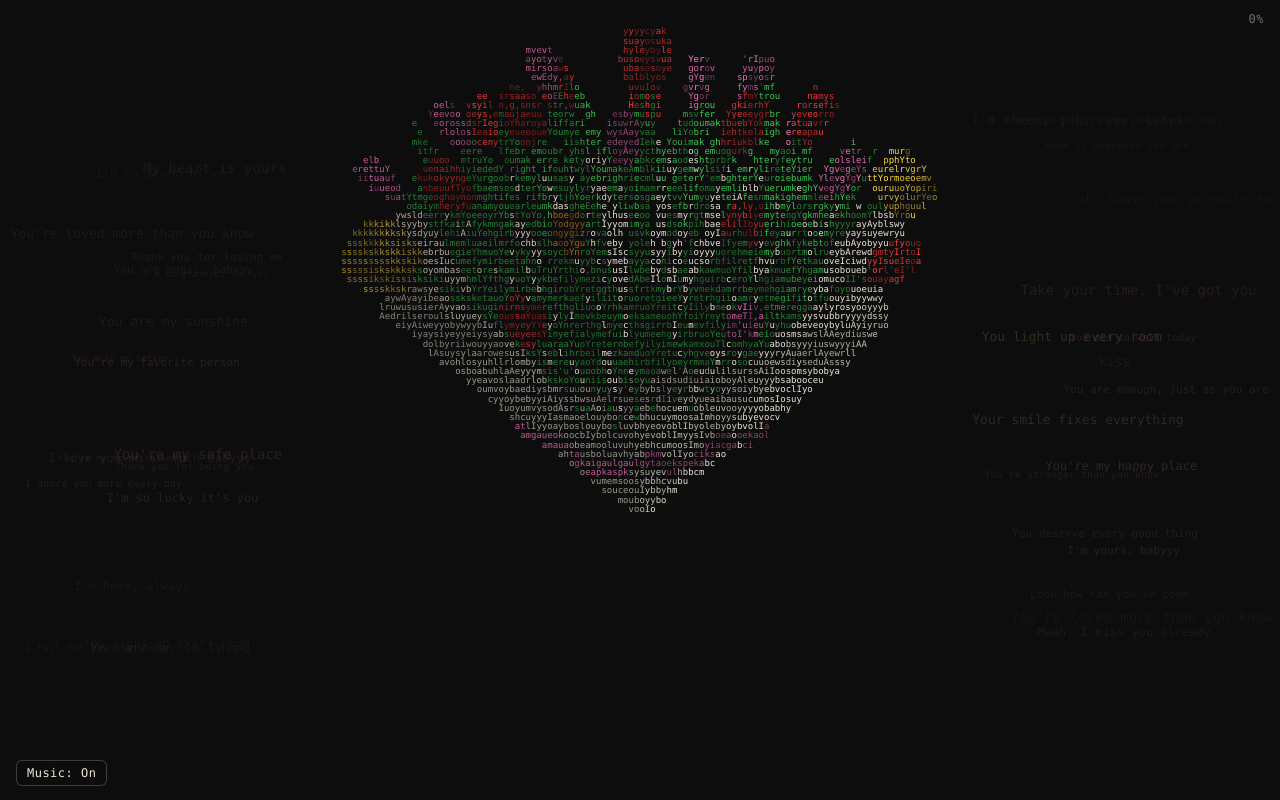
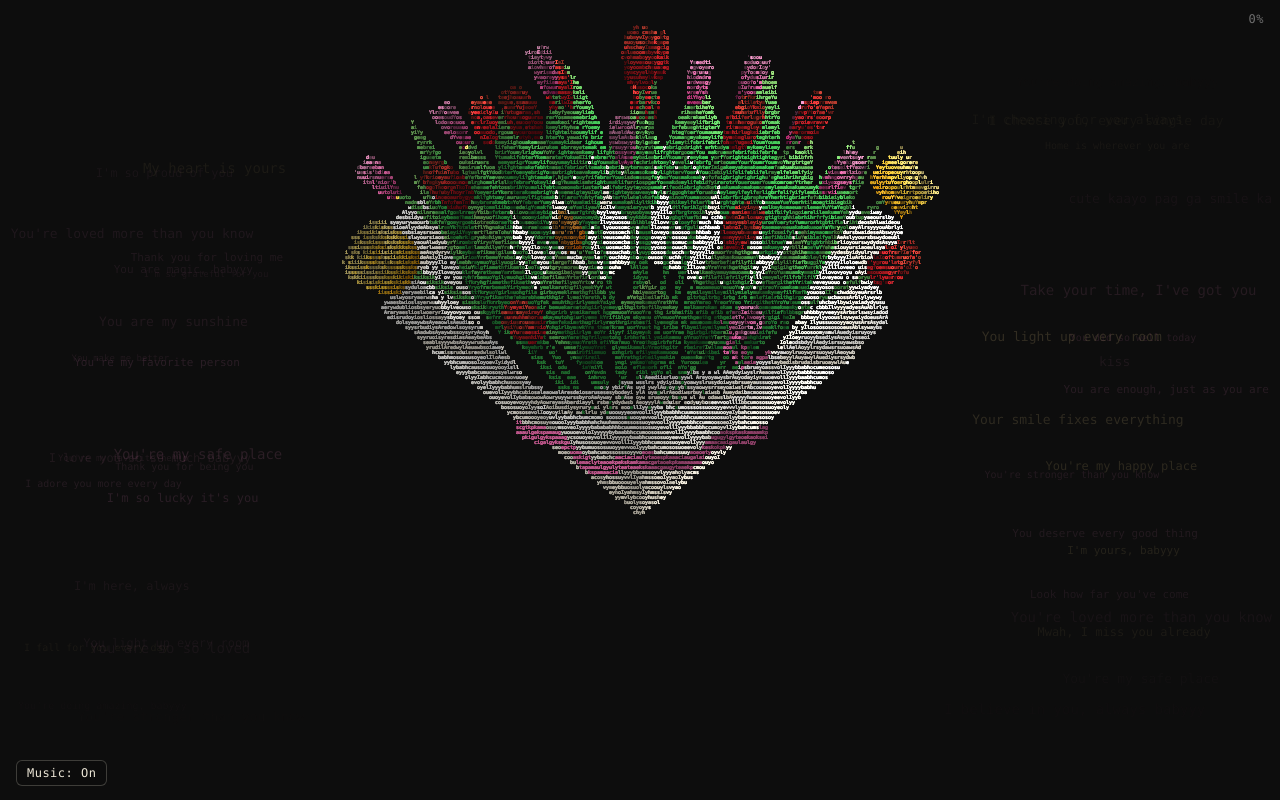
Before and after one commit to nathgokotano-bit/flowers, a plain HTML site: page index.html in a window 1280 px wide. Drawn offline with Linux system fonts and the light colour scheme; animation ran at ten frames a second; files whose address does not match are found by name.

Commit message:
Update website

```diff
--- a/index.html
+++ b/index.html
@@ -65,13 +65,14 @@ for(const ev of['pointerdown','wheel','touchstart','keydown']){
 }
 tryAutoplay();
 
-// ---- palette: pink, red, yellow, orange, green, off-white, sunflower-center brown; 8 brightness levels each
-const BASE=['#ff79c6','#ff3b3b','#ffd93d','#ff9a1f','#3ddc57','#ece6d6','#c07a34'];
-const STY=[];
-for(const h of BASE){
- const r=parseInt(h.slice(1,3),16),g=parseInt(h.slice(3,5),16),b=parseInt(h.slice(5,7),16);
- for(let l=0;l<8;l++){const m=.4+.6*l/7;STY.push(`rgb(${r*m|0},${g*m|0},${b*m|0})`)}
-}
+// ---- palette: each colour is a 3-stop gradient (deep -> base -> light); LUT = packed RGB [colour][gradient 16][shade 32]
+const STOPS=[['#a8195f','#ff6fb8','#ffb0da'],['#6e0a12','#e5222b','#ff5a44'],['#d98a00','#ffd23a','#fff2a8'],['#bd4600','#ff8a1c','#ffc766'],['#1c7233','#43d65c','#b8f58c'],['#b9b2a0','#ece6d6','#ffffff'],['#4d2c10','#a8692c','#e0a05a']].map(a=>a.map(h=>[1,3,5].map(i=>parseInt(h.slice(i,i+2),16))));
+const LUT=new Uint32Array(7*16*32);
+for(let c=0;c<7;c++)for(let g=0;g<16;g++){
+ const u=g/15,A=u<.5?STOPS[c][0]:STOPS[c][1],B=u<.5?STOPS[c][1]:STOPS[c][2],k=u<.5?u*2:(u-.5)*2;
+ for(let s=0;s<32;s++){const t=s/31,m=.3+.7*Math.min(1,t*1.1),w=Math.max(0,t-.85)*.35;
+  const ch=j=>Math.min(255,((A[j]+(B[j]-A[j])*k)*m+255*w)|0);
+  LUT[(c*16+g)*32+s]=(ch(2)<<16)|(ch(1)<<8)|ch(0)}}
 const PINK=0,RED=1,YEL=2,ORG=3,GRN=4,WHT=5,BRN=6;
 
 // ---- flower definitions: petal rings. a0 = base angle above petal plane [closed,open], k = curl rate [closed,open]
@@ -108,7 +109,8 @@ const cross=(a,b)=>[a[1]*b[2]-a[2]*b[1],a[2]*b[0]-a[0]*b[2],a[0]*b[1]-a[1]*b[0]]
 })();
 
 // ---- state
-let W,H,dpr,cw,chh,cols,rows,zb,chr,gi,co,S,cx0,cy0,dens=1,fs;
+let W,H,dpr,cw,chh,cols,rows,zb,chr,gi,co,S,cx0,cy0,dens=1,fs,bx0=0,by0=0,bd=1,bcv,bctx,bimg,b32,gw=3,gh=5;
+const gl=new Map(),PS=[],VE=[];let ZB=0;
 let cY,sY,cT,sT;
 const Lv=nrm([-.35,.65,.75]);
 function resize(){
@@ -116,74 +118,87 @@ function resize(){
  W=Math.max(1,innerWidth);H=Math.max(1,innerHeight);
  cv.width=Math.round(W*dpr);cv.height=Math.round(H*dpr);
  ctx.setTransform(dpr,0,0,dpr,0,0);
- fs=Math.max(6,Math.min(13,Math.round(Math.min(W/112,H/90))));
- ctx.font=fs+'px '+FONT;
- cw=Math.max(1,ctx.measureText('M').width);
- chh=Math.max(1,fs*1.02);
- cols=Math.max(1,Math.ceil(W/cw));
- rows=Math.max(1,Math.ceil(H/chh));
- zb=new Float32Array(cols*rows);chr=new Uint8Array(cols*rows);co=new Uint8Array(cols*rows);gi=new Uint16Array(cols*rows);
  cardSize();const Hb=H-resv; // bouquet gets the space above the photo strip
- S=Math.min(Hb*.96/4.7,W*.95/5.2);cx0=W/2;cy0=(Hb-4.7*S)/2+2.6*S;dens=Math.max(.75,Math.min(1.6,S/chh/9));
+ S=Math.min(Hb*.96/4.7,W*.95/5.2);cx0=W/2;cy0=(Hb-4.7*S)/2+2.6*S;
+ bd=Math.min(dpr,2);fs=Math.max(4,S*.036); // fine glyph grid: ~110 rows over the bouquet
+ gw=Math.max(3,Math.round(fs*.6*bd));gh=Math.max(5,Math.round(fs*1.05*bd));cw=gw/bd;chh=gh/bd;
+ bx0=Math.max(0,Math.floor(cx0-3.3*S));by0=0;
+ const bw=Math.min(W,Math.ceil(cx0+3.3*S))-bx0,bh=Math.max(1,Math.ceil(Hb));
+ cols=Math.max(1,Math.ceil(bw/cw));rows=Math.max(1,Math.ceil(bh/chh));
+ zb=new Float32Array(cols*rows);chr=new Uint8Array(cols*rows);co=new Uint32Array(cols*rows);gi=new Uint16Array(cols*rows);
+ bcv=document.createElement('canvas');bcv.width=cols*gw;bcv.height=rows*gh;bctx=bcv.getContext('2d');
+ bimg=bctx.createImageData(bcv.width,bcv.height);b32=new Uint32Array(bimg.data.buffer);gl.clear();
+ dens=Math.max(.75,Math.min(2.2,S/chh/9));
  layout();
 }
 
 // ---- z-buffered point plotter
-function plot(x,y,z,nx,ny,nz,c,t,g){
+function glyph(ch){let m=gl.get(ch);if(m)return m;
+ const c=document.createElement('canvas');c.width=gw;c.height=gh;const x=c.getContext('2d');
+ x.font='bold '+Math.round(gh*.95)+'px '+FONT;x.textAlign='center';x.textBaseline='middle';x.fillStyle='#fff';x.fillText(ch,gw/2,gh/2+.5);
+ const d=x.getImageData(0,0,gw,gh).data;m=new Uint8Array(gw*gh);
+ for(let i=0;i<m.length;i++)m[i]=Math.min(255,Math.pow(d[i*4+3]/255,.5)*330);
+ gl.set(ch,m);return m}
+function plot(x,y,z,nx,ny,nz,c,t,g,q,e){
  const x1=x*cY+z*sY,z1=-x*sY+z*cY,y2=y*cT-z1*sT,z2=y*sT+z1*cT,f=D/Math.max(.5,(D-z2));
- const col=((cx0+x1*S*f)/cw)|0,row=((cy0-y2*S*f)/chh)|0;
+ const col=Math.floor((cx0-bx0+x1*S*f)/cw),row=Math.floor((cy0-by0-y2*S*f)/chh);
  if(col<0||col>=cols||row<0||row>=rows)return;
- const i=row*cols+col;if(z2<=zb[i])return;
+ const i=row*cols+col,zz=z2+ZB;if(zz<=zb[i])return;
  const a=nx*cY+nz*sY,b=-nx*sY+nz*cY,m=ny*cT-b*sT,n=ny*sT+b*cT;
- const sh=Math.min(.999,.12+.95*Math.abs(a*Lv[0]+m*Lv[1]+n*Lv[2]));
- zb[i]=z2;chr[i]=t+1;gi[i]=g;co[i]=c*8+((sh*8)|0);
+ const sh=Math.max(0,Math.min(.999,.16+.9*Math.abs(a*Lv[0]+m*Lv[1]+n*Lv[2])+(e||0)));
+ zb[i]=zz;chr[i]=t+1;gi[i]=g;co[i]=LUT[(c*16+(q===undefined?8:(Math.max(0,Math.min(.999,q))*16)|0))*32+((sh*32)|0)];
 }
 
 const RA=[],AX=[],WW=[],CA=[],SA=[];
 function drawFlower(f,b){
- const T=TYPES[f.t],A=f.A,U=f.U,V=f.V,H=f.H,sc=f.sc,ns=Math.round(8*dens),nt=Math.round(6*dens);
+ const T=TYPES[f.t],A=f.A,U=f.U,V=f.V,H=f.H,sc=f.sc,uR=S*sc/chh,uC=S*sc/cw;
  for(const g of T.rings){
   const a0=g.a0[0]+(g.a0[1]-g.a0[0])*b;let k=g.k[0]+(g.k[1]-g.k[0])*b;if(Math.abs(k)<.02)k=.02;
-  const lat=.6+.4*b;
+  const lat=.6+.4*b,ns=Math.max(6,Math.min(40,Math.round(g.R*uR*1.25))),nt=Math.max(4,Math.min(32,Math.round(2*g.W*lat*uC)));
   for(let i=0;i<ns;i++){const s=(i+.5)/ns,al=a0+k*s;
    RA[i]=g.r0+g.R*(Math.sin(al)-Math.sin(a0))/k;AX[i]=g.R*(Math.cos(a0)-Math.cos(al))/k;
-   WW[i]=wd(g.sh,s)*g.W;CA[i]=Math.cos(al);SA[i]=Math.sin(al)}
+   WW[i]=wd(g.sh,s)*g.W;CA[i]=Math.cos(al);SA[i]=Math.sin(al);PS[i]=s}
+  for(let j=0;j<nt;j++){const t=(j+.5)/nt*2-1;VE[j]=-.16*Math.exp(-t*t*60)-.09*Math.pow(Math.abs(Math.sin(t*9.4)),10)-.42*Math.pow(Math.abs(t),7)} // midrib + veins
   for(let p=0;p<g.n;p++){
-   const phi=(p+(g.off||0))/g.n*TAU+f.rot,cp=Math.cos(phi),sp=Math.sin(phi);
+   const phi=(p+(g.off||0))/g.n*TAU+f.rot,cp=Math.cos(phi),sp=Math.sin(phi),tint=((p*37)%7)/7*.12-.06;
    const ex=cp*U[0]+sp*V[0],ey=cp*U[1]+sp*V[1],ez=cp*U[2]+sp*V[2];
    const lx=-sp*U[0]+cp*V[0],ly=-sp*U[1]+cp*V[1],lz=-sp*U[2]+cp*V[2];
    for(let i=0;i<ns;i++){
+    const s=PS[i],w=WW[i]*.88*(1+(g.sh==2?.07:.03)*Math.sin(s*15+p*2.3)); // rippled petal edge
     const nx=-SA[i]*ex+CA[i]*A[0],ny=-SA[i]*ey+CA[i]*A[1],nz=-SA[i]*ez+CA[i]*A[2];
     for(let j=0;j<nt;j++){
-     const t=(j+.5)/nt*2-1,lt=t*WW[i]*lat,ax=AX[i]+.3*t*t*WW[i]*b;
-     plot(H[0]+sc*(RA[i]*ex+ax*A[0]+lt*lx),H[1]+sc*(RA[i]*ey+ax*A[1]+lt*ly),H[2]+sc*(RA[i]*ez+ax*A[2]+lt*lz),nx,ny,nz,T.c,f.tid,p*ns*nt+i*nt+j);
+     const t=(j+.5)/nt*2-1;
+     if(g.sh==0&&s>.85&&Math.abs(t)<(s-.85)*2.4)continue; // notched petal tip
+     const lt=t*w*lat,ax=AX[i]+.3*t*t*w*b,fx=.6*t;
+     plot(H[0]+sc*(RA[i]*ex+ax*A[0]+lt*lx),H[1]+sc*(RA[i]*ey+ax*A[1]+lt*ly),H[2]+sc*(RA[i]*ez+ax*A[2]+lt*lz),
+      nx+fx*lx,ny+fx*ly,nz+fx*lz,T.c,f.tid,p*97+i*(nt+7)+j,.12+.72*s+.14*t*t+tint,VE[j]*(.4+s));
     }}}
  }
  if(T.ctr){
-  const cr=T.ctr.r*(.55+.45*b),N=Math.round(170*dens*Math.max(.4,T.ctr.r*2));
+  const cr=T.ctr.r*(.55+.45*b),N=Math.round(Math.PI*cr*cr*uR*uC*1.8)+10;
   for(let i=0;i<N;i++){
    const q=(i+.5)/N,rr=cr*Math.sqrt(q),th=i*2.39996,cp=Math.cos(th),sp=Math.sin(th),ax=T.ctr.dome*.14*(1-q)+.02;
    const ex=cp*U[0]+sp*V[0],ey=cp*U[1]+sp*V[1],ez=cp*U[2]+sp*V[2];
    plot(H[0]+sc*(rr*ex+ax*A[0]),H[1]+sc*(rr*ey+ax*A[1]),H[2]+sc*(rr*ez+ax*A[2]),
-    A[0]+.6*Math.sqrt(q)*ex,A[1]+.6*Math.sqrt(q)*ey,A[2]+.6*Math.sqrt(q)*ez,T.ctr.c,f.tid,i);
+    A[0]+.6*Math.sqrt(q)*ex,A[1]+.6*Math.sqrt(q)*ey,A[2]+.6*Math.sqrt(q)*ez,T.ctr.c,f.tid,i,.1+.6*Math.sqrt(q),i%8<2?-.22:0); // seed texture
   }
  }
 }
 function drawStem(f){
- const n=Math.round(60*dens),C=f.C,Hh=f.H;
+ const n=Math.round(6*S/chh),C=f.C,Hh=f.H;
  for(let i=0;i<=n;i++){
-  const t=i/n,u=1-t,a=u*u,b=2*u*t,c=t*t;
+  const t=i/n,u=1-t,a=u*u,b=2*u*t,c=t*t,q=.15+.6*t;
   const x=a*APEX[0]+b*C[0]+c*Hh[0],y=a*APEX[1]+b*C[1]+c*Hh[1],z=a*APEX[2]+b*C[2]+c*Hh[2];
-  plot(x,y,z,.5,.3,.8,GRN,f.tid,i);plot(x+.03,y,z+.03,.5,.3,.8,GRN,f.tid,i+2);
+  plot(x,y,z,.5,.3,.8,GRN,f.tid,i,q);plot(x+.03,y,z+.03,.5,.3,.8,GRN,f.tid,i+2,q);
  }
 }
 function drawLeaf(lf,b){
  const el=1.25-.35*b,ce=Math.cos(el),se=Math.sin(el),ct=Math.cos(lf.th),st=Math.sin(lf.th);
  const d=[ce*ct,se,ce*st],l=[-st,0,ct],nn=[d[1]*l[2],d[2]*l[0]-d[0]*l[2],-d[1]*l[0]];
- const O=[1.4*ct,.1,1.4*st],ns=Math.round(10*dens),nt=Math.round(7*dens);
- for(let i=0;i<ns;i++){const s=(i+.5)/ns,w=.3*Math.sin(Math.PI*Math.pow(s,.8)),r=s*lf.L,dr=.3*s*s;
-  for(let j=0;j<nt;j++){const t=(j+.5)/nt*2-1;
-   plot(O[0]+d[0]*r+l[0]*t*w,O[1]+d[1]*r-dr,O[2]+d[2]*r+l[2]*t*w,nn[0]+l[0]*t*.6,nn[1],nn[2]+l[2]*t*.6,GRN,3,i*nt+j);
+ const O=[1.4*ct,.1,1.4*st],ns=Math.max(8,Math.min(44,Math.round(lf.L*S/chh))),nt=Math.max(5,Math.min(20,Math.round(.45*S/cw)));
+ for(let i=0;i<ns;i++){const s=(i+.5)/ns,w=.3*Math.sin(Math.PI*Math.pow(s,.8)),r=s*lf.L,dr=.3*s*s,vn=((s*12)%1)<.12;
+  for(let j=0;j<nt;j++){const t=(j+.5)/nt*2-1,at=Math.abs(t);
+   plot(O[0]+d[0]*r+l[0]*t*w,O[1]+d[1]*r-dr,O[2]+d[2]*r+l[2]*t*w,nn[0]+l[0]*t*.8,nn[1],nn[2]+l[2]*t*.8,GRN,3,i*nt+j,.1+.8*s,at<.07?-.2:(vn&&at>.15?-.1:0));
   }}
 }
 function drawBow(){
@@ -196,14 +211,15 @@ function drawBow(){
  for(let i=0;i<5;i++)for(let j=0;j<5;j++)P((i-2)*.04,(j-2)*.04,.14,.3,i*5+j);
 }
 function drawWrapper(){
- const nth=Math.round(120*dens),nh=Math.round(55*dens);
- for(let i=0;i<nth;i++){const th=i/nth*TAU,th2=th+.35*Math.cos(9*th),nx=Math.cos(th2)/1.3,nz=Math.sin(th2)/1.3,ct=Math.cos(th),st=Math.sin(th);
-  for(let j=0;j<nh;j++){const h=(j+.5)/nh,r=1.9*h*(1+.07*Math.sin(9*th)),y=-2.3+2.4*h*(1+.04*Math.sin(5*th));
-   plot(r*ct,y,r*st,nx,-.8,nz,WHT,0,j*nth+i);
-   const q=h,rc=1.9*(1+.07*Math.sin(9*th))+.3*Math.pow(q,1.4)*(1+.15*Math.sin(7*th+2)),yc=.1+.096*Math.sin(5*th)+.4*q,t3=th+.3*Math.cos(7*th+2);
-   plot(rc*ct,yc,rc*st,.75*Math.cos(t3),-.66,.75*Math.sin(t3),WHT,4,j*nth+i)}
-  const he=1.35/(2.4*(1+.04*Math.sin(5*th))),rb=1.9*he*(1+.07*Math.sin(9*th))+.07;
-  for(let v=-2;v<=2;v++)plot(rb*ct,-.95+v*.035,rb*st,nx*1.3,0,nz*1.3,PINK,1,i*5+v+2);
+ const nth=Math.round(10*S/cw),nh=Math.round(3*S/chh),nc=Math.max(8,Math.round(1.3*S/chh));
+ for(let i=0;i<nth;i++){const th=i/nth*TAU,th2=th+.35*Math.cos(9*th),nx=Math.cos(th2)/1.3,nz=Math.sin(th2)/1.3,ct=Math.cos(th),st=Math.sin(th),back=st*cY-ct*sY<-.25;
+  const pl=1+.07*Math.sin(9*th),wob=1+.04*Math.sin(5*th);
+  for(let j=back?(nh*.78|0):0;j<nh;j++){const h=(j+.5)/nh,r=1.9*h*pl;
+   plot(r*ct,-2.3+2.4*h*wob,r*st,nx,-.8,nz,WHT,0,j*nth+i,.35+.5*h,Math.sin(9*th)*.1)}
+  for(let j=0;j<nc;j++){const q=(j+.5)/nc,rc=1.9*pl+.3*Math.pow(q,1.4)*(1+.15*Math.sin(7*th+2)),yc=.1+.096*Math.sin(5*th)+.4*q,t3=th+.3*Math.cos(7*th+2);
+   plot(rc*ct,yc,rc*st,.75*Math.cos(t3),-.66,.75*Math.sin(t3),WHT,4,j*nth+i,.5+.4*q,0)}
+  if(!back){const rb=1.9*(1.35/(2.4*wob))*pl+.07;
+   for(let v=-2;v<=2;v++)plot(rb*ct,-.95+v*.035,rb*st,nx*1.3,0,nz*1.3,PINK,1,i*5+v+2,.5)}
  }
  drawBow();
 }
@@ -316,7 +332,7 @@ function frame(now){
  cY=Math.cos(ry);sY=Math.sin(ry);cT=Math.cos(tilt);sT=Math.sin(tilt);
  zb.fill(-1e9);chr.fill(0);
  drawWrapper();
- for(const f of flowers){drawStem(f);drawFlower(f,sm(clamp(bloom*1.35-f.del)))}
+ for(const f of flowers){drawStem(f);ZB=.4;drawFlower(f,sm(clamp(bloom*1.35-f.del)));ZB=0}
  const lb=sm(bloom);for(const lf of leaves)drawLeaf(lf,lb);
 
  ctx.fillStyle='#0d0d0d';ctx.fillRect(0,0,W,H);
@@ -331,13 +347,13 @@ function frame(now){
   ctx.fillStyle=`rgba(${q.w>.7?'255,225,150':'255,150,210'},${a})`;
   ctx.fillText(tx,x,H*(.92-life*.84));
  }
- ctx.font=fs+'px '+FONT;
- let lastc=-1;
+ b32.fill(0);const bwp=bcv.width;
  for(let r=0;r<rows;r++)for(let c=0;c<cols;c++){
   const i=r*cols+c,k=chr[i];if(!k)continue;
-  if(co[i]!==lastc){ctx.fillStyle=STY[co[i]];lastc=co[i]}
-  const tx=TXT[k-1];ctx.fillText(tx[gi[i]%tx.length],(c+.5)*cw,(r+.5)*chh);
+  const tx=TXT[k-1],m=glyph(tx[gi[i]%tx.length]),rgb=co[i],base=r*gh*bwp+c*gw;
+  for(let y=0,p=0;y<gh;y++){const o=base+y*bwp;for(let x=0;x<gw;x++,p++){const a=m[p];if(a>10)b32[o+x]=(a<<24)|rgb}}
  }
+ bctx.putImageData(bimg,0,0);ctx.drawImage(bcv,bx0,by0,bcv.width/bd,bcv.height/bd);
 
  const ht=`   ${Math.round(bloom*100)}%`;
  if(ht!==hintTxt){hintTxt=ht;hintEl.textContent=ht}
```
